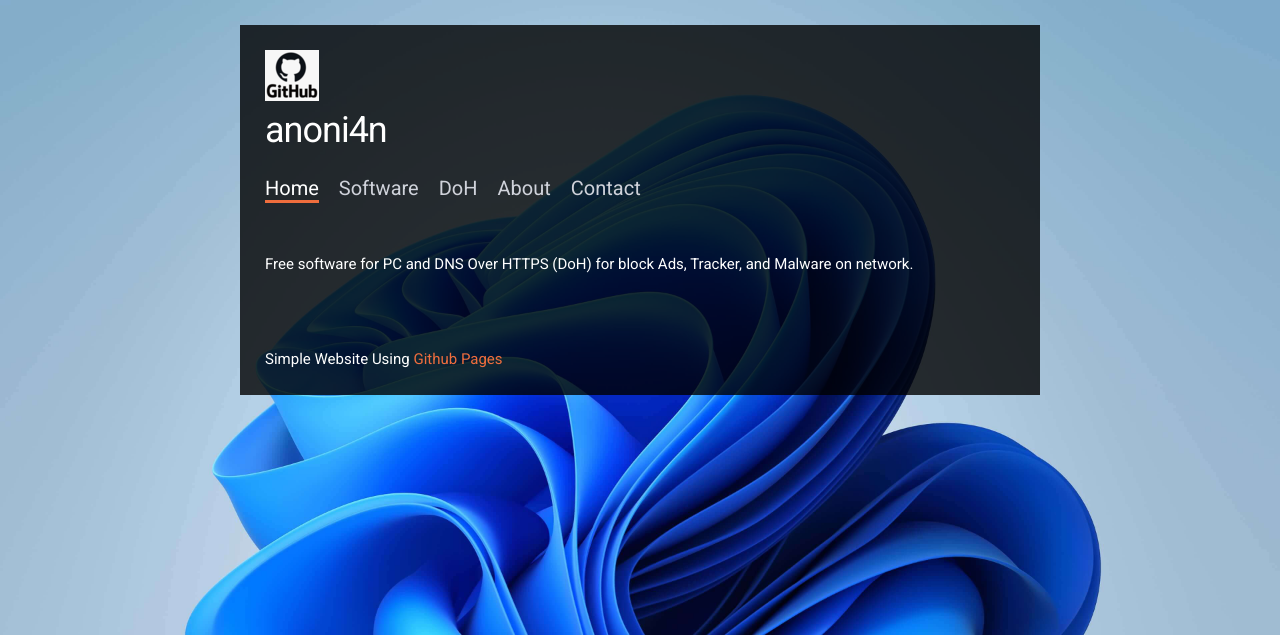
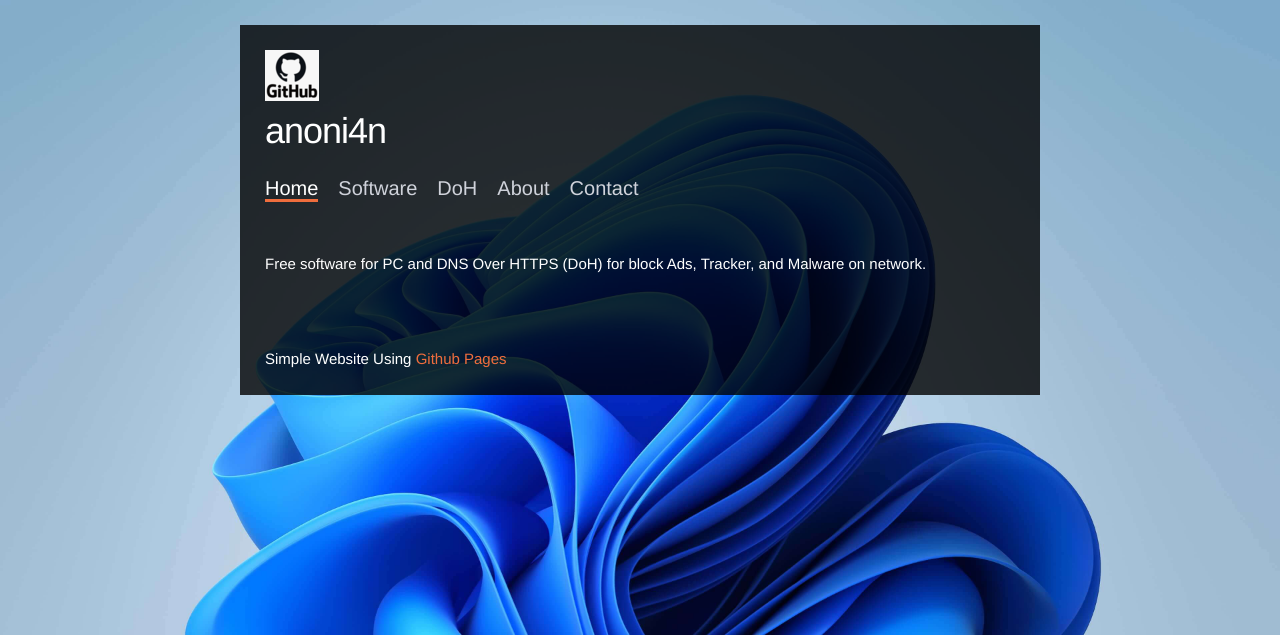
Before and after one commit to anoni4n/anoni4n.github.io, a PHP site: page / in a window 1280 px wide. Shown: the top 635 px of the page. Run offline with PHP 8.4, Linux system fonts and the light colour scheme.

Commit message:
Update style.css

```diff
--- a/style.css
+++ b/style.css
@@ -10,7 +10,7 @@ body {
   font-size: 1.5em; /* currently ems cause chrome bug misinterpreting rems on body element */
   line-height: 1.5;
   font-weight: 400;
-  font-family: "Roboto", "HelveticaNeue", "Helvetica Neue", Helvetica, Arial, sans-serif;
+  font-family: Helvetica;
   color: #FFFFFF;
 }
 
```
